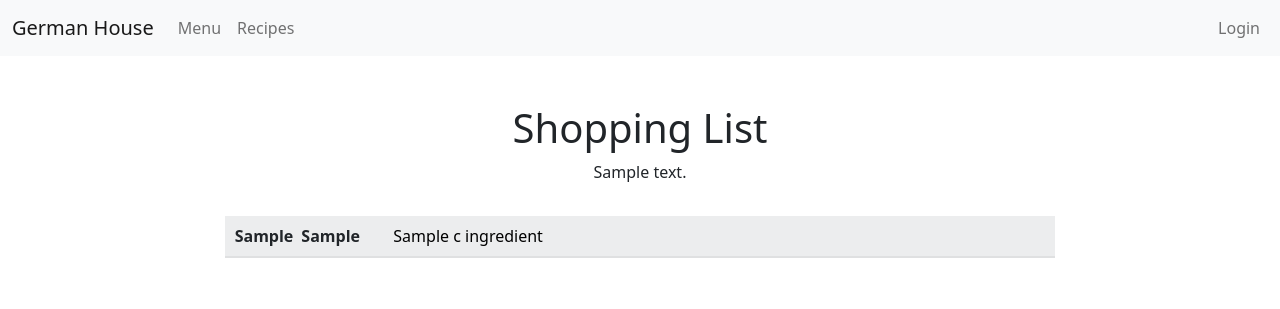
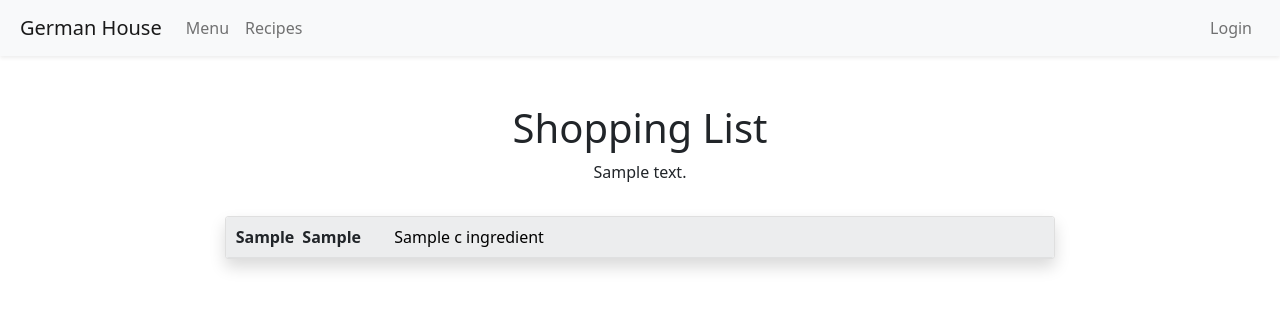
Before and after one commit to mitgermanhouse/dh-website, a Django app: template essen/menu/templates/menu/shopper.html in a window 1280 px wide. Shown: the top 309 px of the page. Run offline with Django 3.2, Linux system fonts and the light colour scheme; the template is opened without the code that fills it: most values are stand-ins (such as "Sample title", 1, 10 or a date in 2020).

Commit message:
Add shadows to cards and fix menu:shopper table borders

```diff
--- a/essen/menu/templates/menu/display_meal.html
+++ b/essen/menu/templates/menu/display_meal.html
@@ -24,7 +24,7 @@
 
         <!-- Meal -->
         <div class="col-lg-8" id="meal">
-            <div class="row row-cols-1 g-3">
+            <div class="row row-cols-1 g-4">
             {% for recipe in info.meal.recipes %}
                 <div class="col">
                     {% include 'recipes/components/recipe.html' %}
--- a/essen/menu/templates/menu/index.html
+++ b/essen/menu/templates/menu/index.html
@@ -34,10 +34,10 @@
         <div class="col-lg-2"> </div>
 
         <div class="col-lg-8">
-            <div class="row row-cols-1 g-3">
+            <div class="row row-cols-1 g-4">
             {% for meal in sorted_meals %}
                 <div class="col">
-                    <div class="card">
+                    <div class="card shadow">
                         <div class="card-header">
                             <h3 class="my-2">
                                 <a {% if meal.today %} style="color:maroon;" {% endif %}
--- a/essen/menu/templates/menu/shopper.html
+++ b/essen/menu/templates/menu/shopper.html
@@ -15,7 +15,7 @@
     }
 
     .table > tbody > tr.ghost > td {
-        border-top: 0;
+        border: 0;
         padding: 0;
         background-color: transparent;
     }
@@ -90,7 +90,8 @@
 
         <!-- Shopping List -->
         <div class="col-lg-8" id="ingredients">
-            <table class="table table-light" id="shopper">
+            <div class="card shadow overflow-hidden">
+                <table class="table table-light m-0" id="shopper">
                     <colgroup>
                         <col style="width: 10rem">
                         <col style="width: auto">
@@ -114,7 +115,7 @@
                     <tr class="ghost">
                         <td colspan="2">
                             <div id="collapse_{{forloop.counter}}" class="collapse">
-                            <div class="py-2">
+                                <div class="py-2 border-bottom">
                                     <table class="table table-borderless mb-0 sub-table">
                                     {% for ingredient in c_ingredient.ingredients %}
                                         <tr class="quantity" data-quantities='{% data_quantities_str ingredient=ingredient %}'>
@@ -131,7 +132,7 @@
                     </tr>
                 {% endfor %}
                 </table>
-
+            </div>
         </div>
 
         <div class="col-lg-2"></div>
--- a/essen/recipes/templates/recipes/components/recipe.html
+++ b/essen/recipes/templates/recipes/components/recipe.html
@@ -31,7 +31,7 @@
     });
 </script>
 
-<div class="card" id="recipe_{{recipe.id}}">
+<div class="card shadow" id="recipe_{{recipe.id}}">
     <div class="card-header">
     	<h2 class="my-2">{{recipe.name}}</h2>
     	{% if show_serves %}
--- a/essen/templates/essen/base.html
+++ b/essen/templates/essen/base.html
@@ -28,7 +28,7 @@
     <body>
 
     <!-- Navigation Bar -->
-    <nav class="navbar navbar-expand-md navbar-light bg-light">
+    <nav class="navbar navbar-expand-md navbar-light bg-light shadow-sm p-2">
         <div class="container-fluid">
             <a class="navbar-brand" href="{% url 'home:home' %}">German House</a>
 
```
Also changed, not shown: essen/home/templates/home/home.html (+4 -4 lines). Lines whose indentation alone changed are shown as unchanged.
